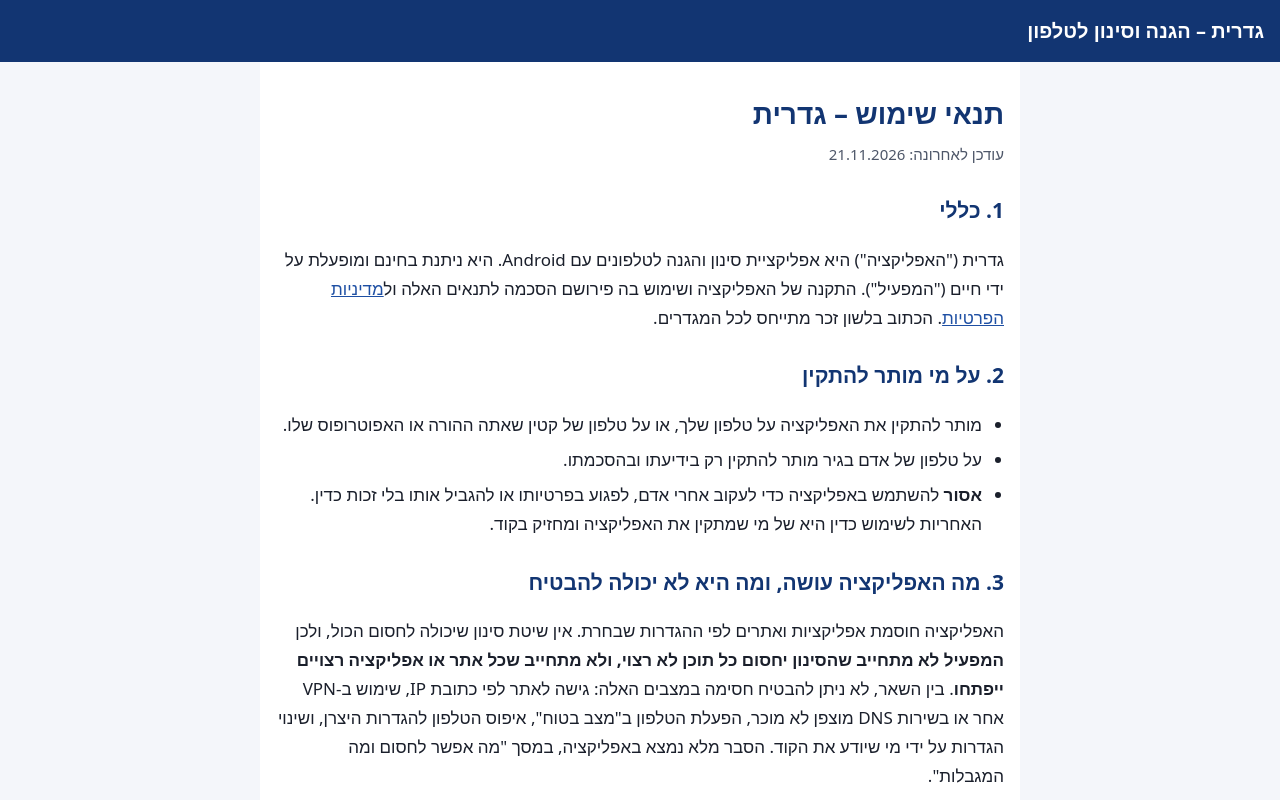
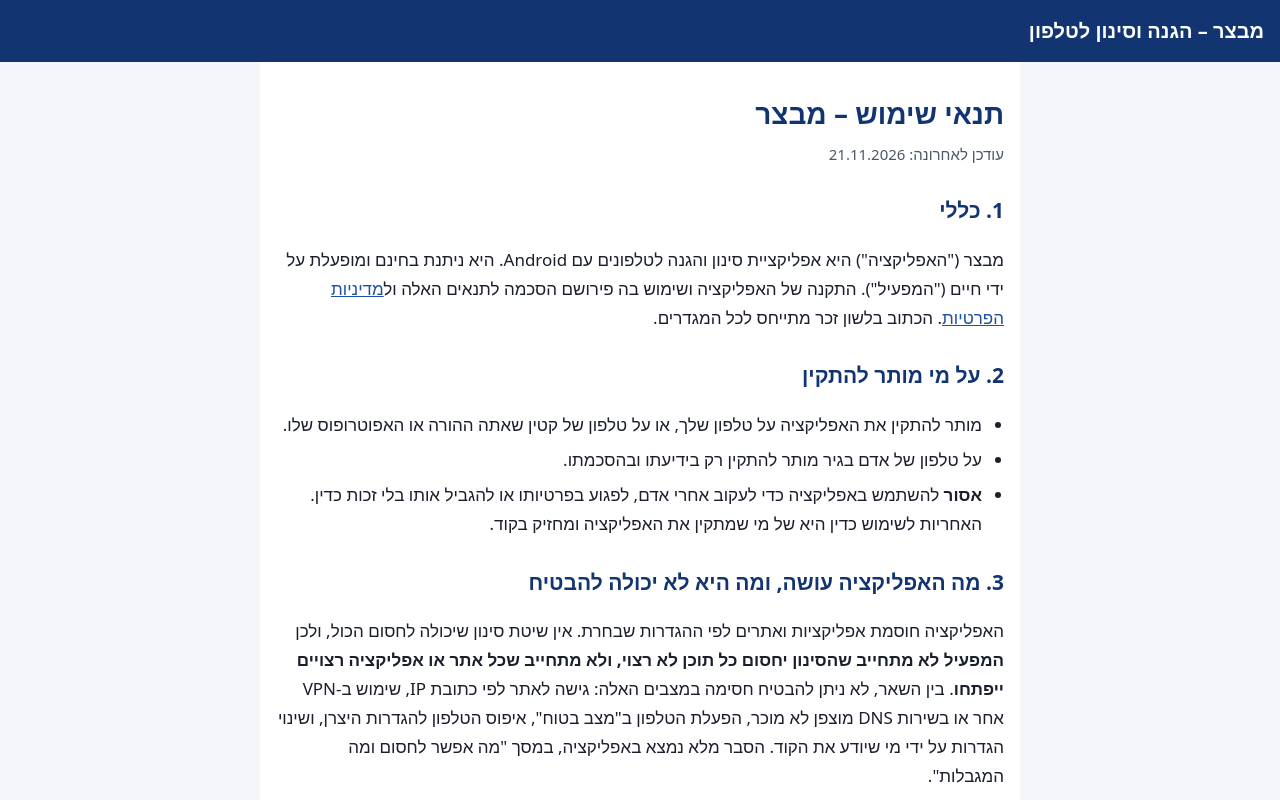
Before and after one commit to YechezkelChaim/gidrit, a plain HTML site: page terms.html in a window 1280 px wide. Shown: the top 800 px of the page. Drawn offline with Linux system fonts and the light colour scheme.

Commit message:
אתר מבצר: terms.html

```diff
--- a/terms.html
+++ b/terms.html
@@ -3,8 +3,8 @@
 <head>
 <meta charset="utf-8">
 <meta name="viewport" content="width=device-width, initial-scale=1">
-<title>תנאי שימוש – גדרית</title>
-<meta name="description" content="תנאי שימוש של אפליקציית גדרית – הגנה וסינון לטלפון.">
+<title>תנאי שימוש – מבצר</title>
+<meta name="description" content="תנאי שימוש של אפליקציית מבצר – הגנה וסינון לטלפון.">
 <style>
 :root{--navy:#06122B;--blue:#1E4FA3;--blue2:#123572;--orange:#F28C1E;--text:#1A1F2B;--muted:#4E5769;--bg:#F4F6FA}
 *{box-sizing:border-box}
@@ -24,13 +24,13 @@ footer a{margin:0 8px}
 </head>
 <body>
 <a class="skip" href="#main">דילוג לתוכן הראשי</a>
-<header class="bar"><a href="index.html">גדרית – הגנה וסינון לטלפון</a></header>
+<header class="bar"><a href="index.html">מבצר – הגנה וסינון לטלפון</a></header>
 <main id="main" tabindex="-1">
-<h1>תנאי שימוש – גדרית</h1>
+<h1>תנאי שימוש – מבצר</h1>
 <p class="updated">עודכן לאחרונה: 21.11.2026</p>
 
 <h2>1. כללי</h2>
-<p>גדרית ("האפליקציה") היא אפליקציית סינון והגנה לטלפונים עם Android. היא ניתנת בחינם ומופעלת על ידי חיים ("המפעיל"). התקנה של האפליקציה ושימוש בה פירושם הסכמה לתנאים האלה ול<a href="privacy.html">מדיניות הפרטיות</a>. הכתוב בלשון זכר מתייחס לכל המגדרים.</p>
+<p>מבצר ("האפליקציה") היא אפליקציית סינון והגנה לטלפונים עם Android. היא ניתנת בחינם ומופעלת על ידי חיים ("המפעיל"). התקנה של האפליקציה ושימוש בה פירושם הסכמה לתנאים האלה ול<a href="privacy.html">מדיניות הפרטיות</a>. הכתוב בלשון זכר מתייחס לכל המגדרים.</p>
 
 <h2>2. על מי מותר להתקין</h2>
 <ul>
@@ -53,10 +53,10 @@ footer a{margin:0 8px}
 <p>האפליקציה בודקת עדכונים ומתקינה אותם, ובחלק מהטלפונים בלי לבקש אישור נוסף. המפעיל רשאי לשנות, להוסיף או להסיר תכונות, ולהפסיק את הפעלת האפליקציה או את העדכונים בכל עת.</p>
 
 <h2>7. סימנים מסחריים</h2>
-<p>Google, Gmail, Google Drive, YouTube, Android, Chrome, Cloudflare, GitHub וכל שם אחר של חברה או מוצר שמוזכר באפליקציה, באתר או בסרטונים הם סימנים מסחריים של בעליהם. השמות מוזכרים רק כדי לתאר אילו שירותים נחסמים או נפתחים. אין שום קשר בין גדרית לבין החברות האלה, והן לא מעורבות באפליקציה ולא אישרו אותה.</p>
+<p>Google, Gmail, Google Drive, YouTube, Android, Chrome, Cloudflare, GitHub וכל שם אחר של חברה או מוצר שמוזכר באפליקציה, באתר או בסרטונים הם סימנים מסחריים של בעליהם. השמות מוזכרים רק כדי לתאר אילו שירותים נחסמים או נפתחים. אין שום קשר בין מבצר לבין החברות האלה, והן לא מעורבות באפליקציה ולא אישרו אותה.</p>
 
 <h2>8. קניין רוחני</h2>
-<p>האפליקציה, העיצוב, הטקסטים והסרטונים שייכים למפעיל. מותר להשתמש באפליקציה ולשתף את הקישור לאתר ההורדה. אסור למכור את האפליקציה, לשנות אותה ולהפיץ אותה כאילו היא אפליקציה אחרת, או להשתמש בשם "גדרית" למוצר אחר.</p>
+<p>האפליקציה, העיצוב, הטקסטים והסרטונים שייכים למפעיל. מותר להשתמש באפליקציה ולשתף את הקישור לאתר ההורדה. אסור למכור את האפליקציה, לשנות אותה ולהפיץ אותה כאילו היא אפליקציה אחרת, או להשתמש בשם "מבצר" למוצר אחר.</p>
 
 <h2>9. שינויים בתנאים</h2>
 <p>המפעיל רשאי לעדכן את התנאים. הנוסח המעודכן יפורסם באתר ובאפליקציה עם תאריך העדכון. שינוי מהותי יוצג גם באפליקציה ויידרש לאשר אותו מחדש.</p>
```
